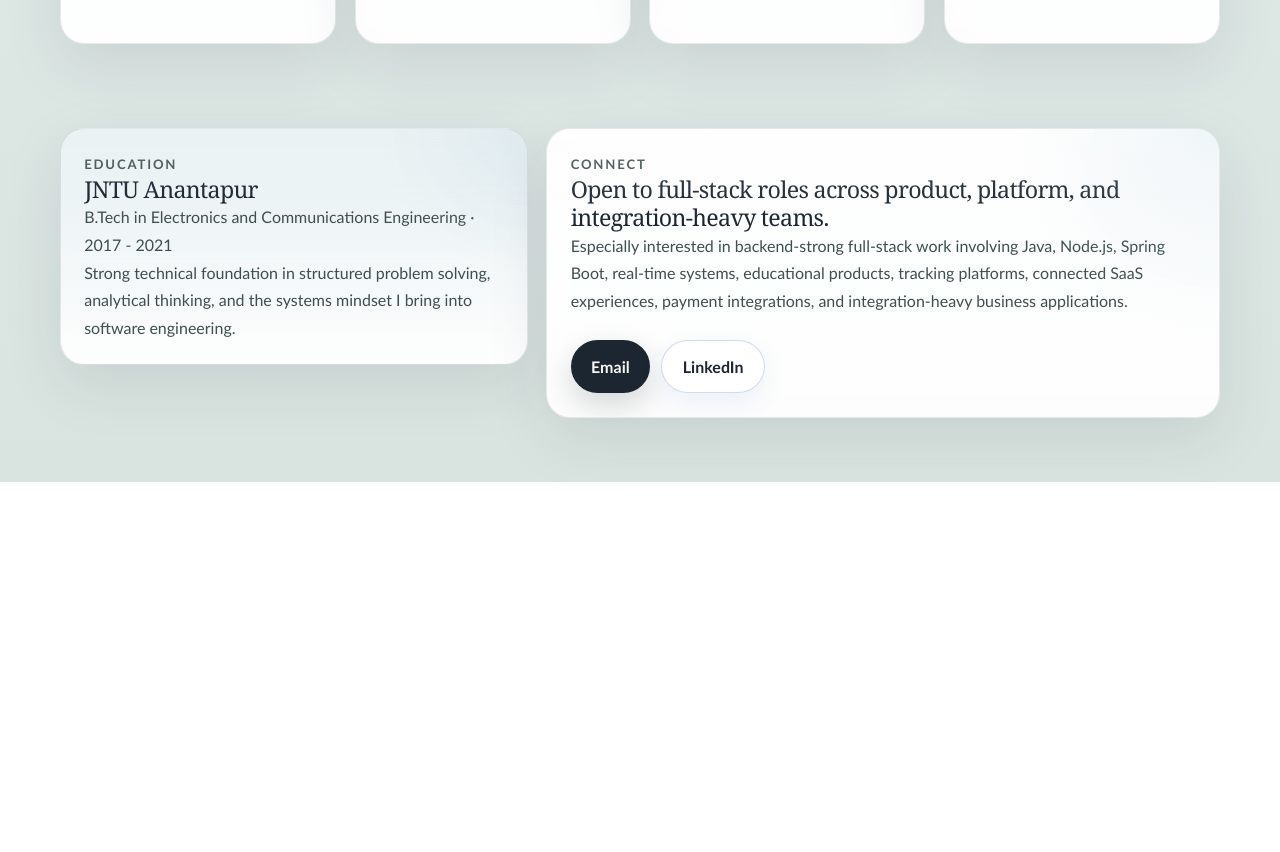
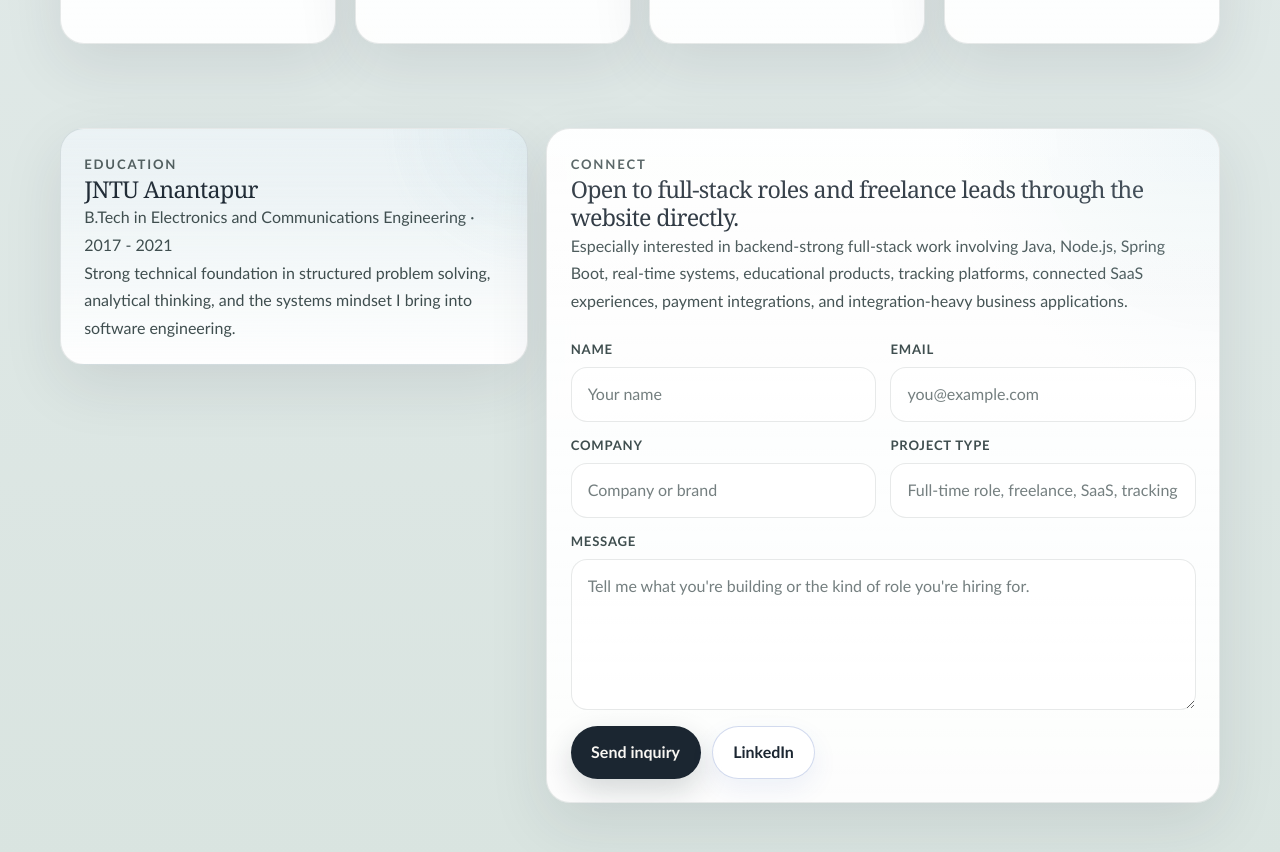
Before and after one commit to naveed-devz/nvd-portfolio, a Next.js app: page / in a window 1280 px wide. Shown: the part 5900-6752 px from the top of the page. Before the commit the page ends 6382 px from the top, so only its background shows below. Built offline with nearby package versions, Linux system fonts and the light colour scheme; no server answers.

Commit message:
added enquiry form

```diff
--- a/package.json
+++ b/package.json
@@ -13,7 +13,8 @@
     "framer-motion": "^12.39.0",
     "next": "16.2.6",
     "react": "19.2.4",
-    "react-dom": "19.2.4"
+    "react-dom": "19.2.4",
+    "resend": "^6.12.3"
   },
   "devDependencies": {
     "@tailwindcss/postcss": "^4",
--- /dev/null
+++ b/src/app/api/contact/route.ts
@@ -0,0 +1,77 @@
+import { NextResponse } from "next/server";
+import { Resend } from "resend";
+
+const resendApiKey = process.env.RESEND_API_KEY;
+const resendFrom = process.env.RESEND_FROM_EMAIL ?? "onboarding@resend.dev";
+const contactTo = process.env.CONTACT_TO_EMAIL ?? "snaveedn23@gmail.com";
+
+type ContactPayload = {
+  name?: string;
+  email?: string;
+  company?: string;
+  projectType?: string;
+  message?: string;
+};
+
+function isValidEmail(email: string) {
+  return /^[^\s@]+@[^\s@]+\.[^\s@]+$/.test(email);
+}
+
+export async function POST(request: Request) {
+  if (!resendApiKey) {
+    return NextResponse.json(
+      { error: "Resend is not configured on the server." },
+      { status: 500 },
+    );
+  }
+
+  const payload = (await request.json()) as ContactPayload;
+  const name = payload.name?.trim() ?? "";
+  const email = payload.email?.trim() ?? "";
+  const company = payload.company?.trim() ?? "Not provided";
+  const projectType = payload.projectType?.trim() ?? "Not provided";
+  const message = payload.message?.trim() ?? "";
+
+  if (!name || !email || !message) {
+    return NextResponse.json(
+      { error: "Name, email, and message are required." },
+      { status: 400 },
+    );
+  }
+
+  if (!isValidEmail(email)) {
+    return NextResponse.json(
+      { error: "Please enter a valid email address." },
+      { status: 400 },
+    );
+  }
+
+  const resend = new Resend(resendApiKey);
+
+  try {
+    await resend.emails.send({
+      from: resendFrom,
+      to: contactTo,
+      replyTo: email,
+      subject: `New portfolio inquiry from ${name}`,
+      html: `
+        <div style="font-family: Arial, sans-serif; line-height: 1.6; color: #111827;">
+          <h2>New portfolio inquiry</h2>
+          <p><strong>Name:</strong> ${name}</p>
+          <p><strong>Email:</strong> ${email}</p>
+          <p><strong>Company:</strong> ${company}</p>
+          <p><strong>Project type:</strong> ${projectType}</p>
+          <p><strong>Message:</strong></p>
+          <p>${message.replace(/\n/g, "<br />")}</p>
+        </div>
+      `,
+    });
+
+    return NextResponse.json({ success: true });
+  } catch {
+    return NextResponse.json(
+      { error: "Failed to send the message. Please try again." },
+      { status: 500 },
+    );
+  }
+}
--- a/src/app/globals.css
+++ b/src/app/globals.css
@@ -526,7 +526,8 @@ a,
 .hero-tags,
 .chip-row,
 .contact-links,
-.hero-cta {
+.hero-cta,
+.contact-form-actions {
   display: flex;
   flex-wrap: wrap;
   gap: 0.7rem;
@@ -552,6 +553,83 @@ a,
 .hero-cta,
 .contact-links {
   margin-top: 1.6rem;
+}
+
+.contact-form {
+  margin-top: 1.6rem;
+}
+
+.contact-form-grid {
+  display: grid;
+  grid-template-columns: repeat(2, minmax(0, 1fr));
+  gap: 0.9rem;
+}
+
+.contact-field {
+  display: grid;
+  gap: 0.45rem;
+}
+
+.contact-field span {
+  color: var(--muted);
+  font-size: 0.82rem;
+  font-weight: 700;
+  letter-spacing: 0.06em;
+  text-transform: uppercase;
+}
+
+.contact-field input,
+.contact-field textarea {
+  width: 100%;
+  border: 1px solid var(--line);
+  border-radius: 1rem;
+  background: var(--surface-floating);
+  color: var(--foreground);
+  padding: 0.9rem 1rem;
+  font: inherit;
+  outline: none;
+  transition:
+    border-color 220ms ease,
+    box-shadow 220ms ease,
+    background-color 220ms ease;
+}
+
+.contact-field input::placeholder,
+.contact-field textarea::placeholder {
+  color: var(--muted);
+  opacity: 0.72;
+}
+
+.contact-field input:focus,
+.contact-field textarea:focus {
+  border-color: var(--line-strong);
+  box-shadow: 0 0 0 4px var(--accent-soft);
+}
+
+.contact-field textarea {
+  resize: vertical;
+  min-height: 8rem;
+}
+
+.contact-field-full {
+  margin-top: 0.9rem;
+}
+
+.contact-form-actions {
+  margin-top: 1rem;
+}
+
+.contact-feedback {
+  margin: 0.9rem 0 0;
+  font-size: 0.95rem;
+}
+
+.contact-feedback-success {
+  color: #3f8c52;
+}
+
+.contact-feedback-error {
+  color: #c84c4c;
 }
 
 .hero-links {
@@ -1331,6 +1409,10 @@ a,
     grid-template-columns: repeat(2, minmax(0, 1fr));
   }
 
+  .contact-form-grid {
+    grid-template-columns: 1fr;
+  }
+
   .sticky-heading {
     position: static;
   }
--- a/src/app/page.tsx
+++ b/src/app/page.tsx
@@ -1,4 +1,5 @@
 import Image from "next/image";
+import { ContactForm } from "@/components/contact-form";
 import { HeroNetwork } from "@/components/hero-network";
 import { FadeUp, ParallaxHero } from "@/components/motion";
 import { ProjectScene, type SceneVariant } from "@/components/project-scene";
@@ -470,31 +471,14 @@ export default function Home() {
         <FadeUp delay={0.1}>
           <article className="closing-card" id="contact">
             <p className="eyebrow">Connect</p>
-            <h2>Open to full-stack roles across product, platform, and integration-heavy teams.</h2>
+            <h2>Open to full-stack roles and freelance leads through the website directly.</h2>
             <p>
               Especially interested in backend-strong full-stack work involving
               Java, Node.js, Spring Boot, real-time systems, educational
               products, tracking platforms, connected SaaS experiences, payment
               integrations, and integration-heavy business applications.
             </p>
-            <div className="contact-links">
-              <a
-                className="button-primary"
-                href="mailto:snaveedn23@gmail.com"
-                target="_blank"
-                rel="noopener noreferrer"
-              >
-                Email
-              </a>
-              <a
-                className="button-secondary"
-                href="https://www.linkedin.com/in/sh-naveed/"
-                target="_blank"
-                rel="noopener noreferrer"
-              >
-                LinkedIn
-              </a>
-            </div>
+            <ContactForm />
           </article>
         </FadeUp>
       </section>
--- /dev/null
+++ b/src/components/contact-form.tsx
@@ -0,0 +1,112 @@
+"use client";
+
+import { FormEvent, useState } from "react";
+
+type FormStatus = "idle" | "loading" | "success" | "error";
+
+export function ContactForm() {
+  const [status, setStatus] = useState<FormStatus>("idle");
+  const [message, setMessage] = useState("");
+
+  async function handleSubmit(event: FormEvent<HTMLFormElement>) {
+    event.preventDefault();
+    setStatus("loading");
+    setMessage("");
+
+    const form = event.currentTarget;
+    const formData = new FormData(form);
+
+    const payload = {
+      name: String(formData.get("name") ?? "").trim(),
+      email: String(formData.get("email") ?? "").trim(),
+      company: String(formData.get("company") ?? "").trim(),
+      projectType: String(formData.get("projectType") ?? "").trim(),
+      message: String(formData.get("message") ?? "").trim(),
+    };
+
+    try {
+      const response = await fetch("/api/contact", {
+        method: "POST",
+        headers: {
+          "Content-Type": "application/json",
+        },
+        body: JSON.stringify(payload),
+      });
+
+      const data = (await response.json()) as { error?: string; success?: boolean };
+
+      if (!response.ok || !data.success) {
+        throw new Error(data.error ?? "Something went wrong while sending the message.");
+      }
+
+      form.reset();
+      setStatus("success");
+      setMessage("Message sent successfully. I will get back to you soon.");
+    } catch (error) {
+      setStatus("error");
+      setMessage(
+        error instanceof Error
+          ? error.message
+          : "Unable to send the message right now.",
+      );
+    }
+  }
+
+  return (
+    <form className="contact-form" onSubmit={handleSubmit}>
+      <div className="contact-form-grid">
+        <label className="contact-field">
+          <span>Name</span>
+          <input name="name" type="text" placeholder="Your name" required />
+        </label>
+
+        <label className="contact-field">
+          <span>Email</span>
+          <input name="email" type="email" placeholder="you@example.com" required />
+        </label>
+
+        <label className="contact-field">
+          <span>Company</span>
+          <input name="company" type="text" placeholder="Company or brand" />
+        </label>
+
+        <label className="contact-field">
+          <span>Project type</span>
+          <input
+            name="projectType"
+            type="text"
+            placeholder="Full-time role, freelance, SaaS, tracking app..."
+          />
+        </label>
+      </div>
+
+      <label className="contact-field contact-field-full">
+        <span>Message</span>
+        <textarea
+          name="message"
+          rows={5}
+          placeholder="Tell me what you're building or the kind of role you're hiring for."
+          required
+        />
+      </label>
+
+      <div className="contact-form-actions">
+        <button className="button-primary" type="submit" disabled={status === "loading"}>
+          {status === "loading" ? "Sending..." : "Send inquiry"}
+        </button>
+        <a
+          className="button-secondary"
+          href="https://www.linkedin.com/in/sh-naveed/"
+          target="_blank"
+          rel="noopener noreferrer"
+        >
+          LinkedIn
+        </a>
+      </div>
+
+      {message ? (
+        <p className={`contact-feedback contact-feedback-${status}`}>{message}</p>
+      ) : null}
+    </form>
+  );
+}
```
Also changed, not shown: 1 other file (tests, documents, lock files or other folders).
